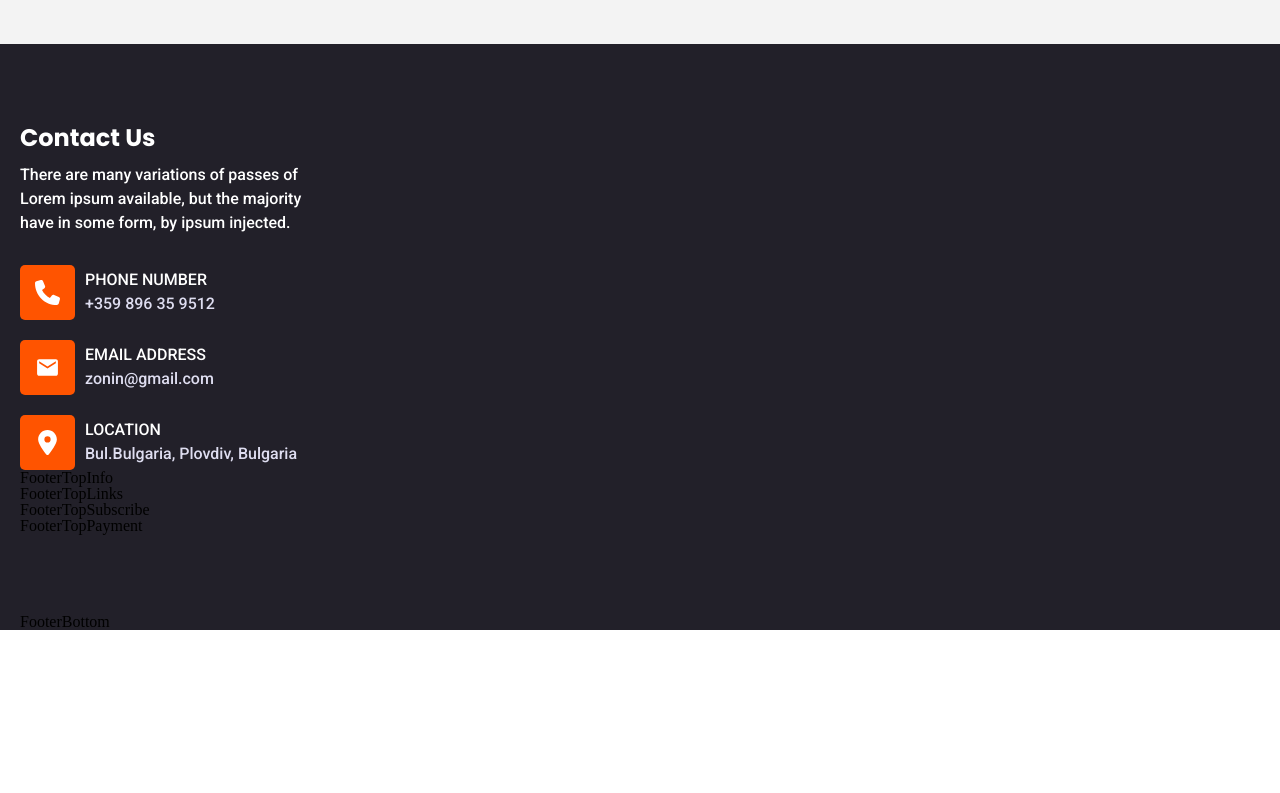
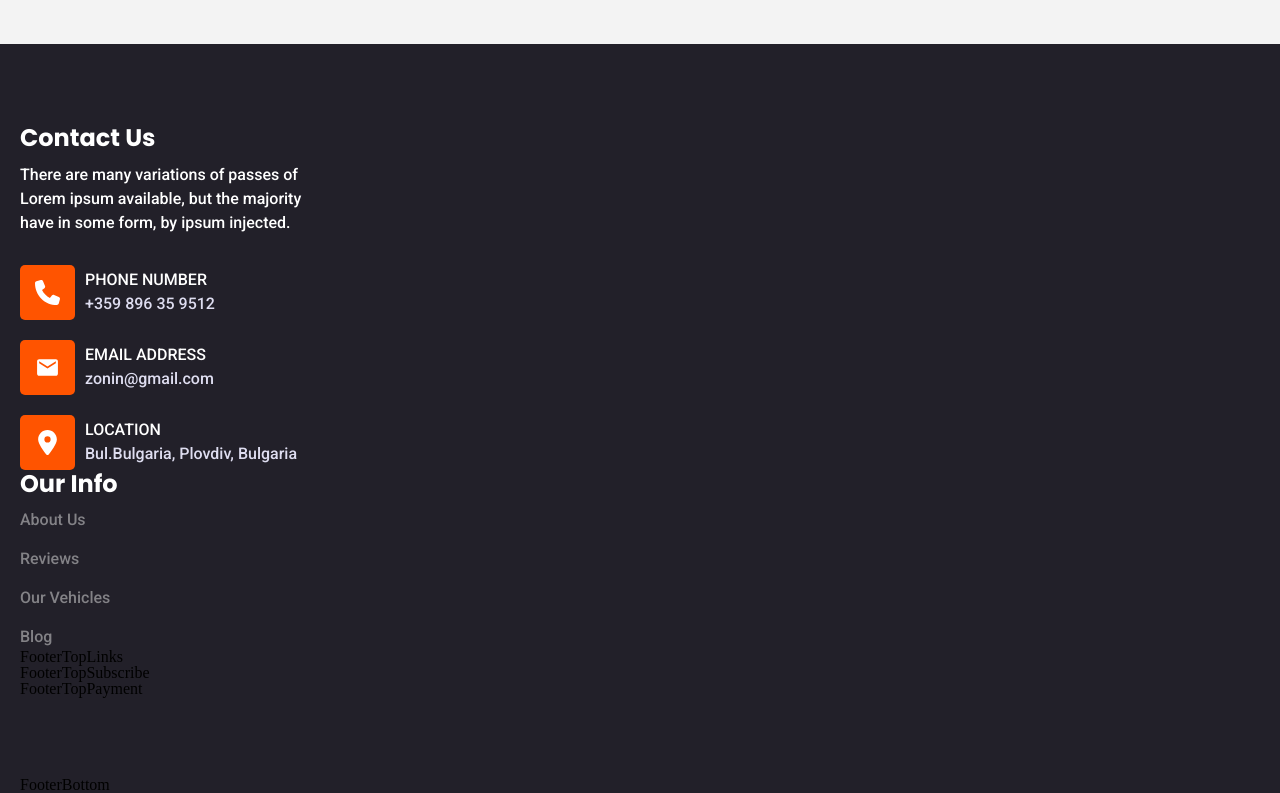
Before and after one commit to iamalexninov/zonin-dealership, a React (Vite) app in the folder client/: page / in a window 1280 px wide. Shown: the part 5264-6057 px from the top of the page. Before the commit the page ends 5894 px from the top, so only its background shows below. Built offline with nearby package versions, Linux system fonts and the light colour scheme.

Commit message:
client: added footer info

```diff
--- a/client/src/components/footer/footer-top/footer-top-info/FooterTopInfo.jsx
+++ b/client/src/components/footer/footer-top/footer-top-info/FooterTopInfo.jsx
@@ -1,7 +1,46 @@
-import styles from './style.module.css';
+import { FooterTopInfoList } from "./FooterTopInfoList";
+import styles from "./style.module.css";
 
 export const FooterTopInfo = () => {
+  const baseStyles = {
+    color: "var(--light-gray)",
+  };
+
+  const hoverStyles = {
+    color: "var(--orange)",
+  };
+
+  const mockdata = [
+    {
+      link: "/about",
+      content: "About Us",
+      baseStyles,
+      hoverStyles,
+    },
+    {
+      link: "/reviews",
+      content: "Reviews",
+      baseStyles,
+      hoverStyles,
+    },
+    {
+      link: "/inventory",
+      content: "Our Vehicles",
+      baseStyles,
+      hoverStyles,
+    },
+    {
+      link: "/blog",
+      content: "Blog",
+      baseStyles,
+      hoverStyles,
+    },
+  ];
+
   return (
-    <div>FooterTopInfo</div>
-  )
-}
+    <div className={styles.info}>
+      <h4 className={styles.title}>Our Info</h4>
+      <FooterTopInfoList items={mockdata} />
+    </div>
+  );
+};
--- /dev/null
+++ b/client/src/components/footer/footer-top/footer-top-info/FooterTopInfoLink.jsx
@@ -0,0 +1,18 @@
+import styles from "./style.module.css";
+import { HrefTag } from "../../../common/Link";
+
+export const FooterTopInfoLink = ({ item }) => {
+
+
+
+  return (
+    <li className={styles.link}>
+      <HrefTag
+        path={item.link}
+        content={item.content}
+        baseStyle={item.baseStyles}
+        hoverStyle={item.hoverStyles}
+      />
+    </li>
+  );
+};
--- /dev/null
+++ b/client/src/components/footer/footer-top/footer-top-info/FooterTopInfoList.jsx
@@ -0,0 +1,12 @@
+import styles from './style.module.css';
+import { FooterTopInfoLink } from "./FooterTopInfoLink";
+
+export const FooterTopInfoList = ({ items }) => {
+  return (
+    <ul className={styles.links}>
+      {items.map((item) => (
+        <FooterTopInfoLink item={item}  key={item.content}/>
+      ))}
+    </ul>
+  );
+};
--- a/client/src/components/footer/footer-top/footer-top-info/style.module.css
+++ b/client/src/components/footer/footer-top/footer-top-info/style.module.css
@@ -0,0 +1,13 @@
+.info {
+    color: var(--white);
+}
+
+.title {
+    margin-bottom: 10px;
+}
+
+.links {
+    display: flex;
+    flex-direction: column;
+    gap: 15px;
+}
```
